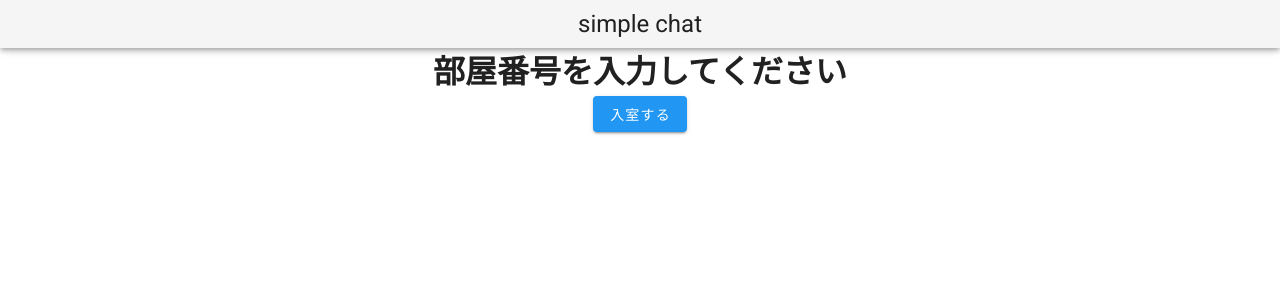
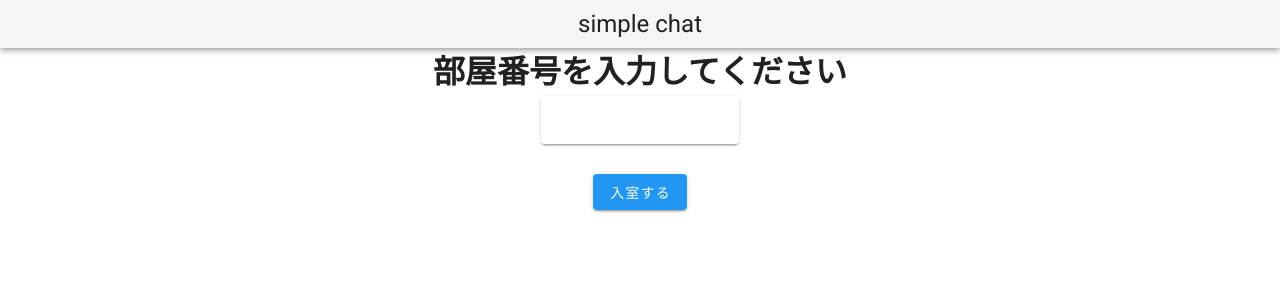
Before and after one commit to minuro/simple-chat, a Vue app: page / in a window 1280 px wide. Shown: the top 300 px of the page. Built offline with nearby package versions, Linux system fonts and the light colour scheme.

Commit message:
[update] topの入力フォーム作成

```diff
--- a/src/views/Top.vue
+++ b/src/views/Top.vue
@@ -2,19 +2,72 @@
   <v-container text-center>
     <v-layout row wrap justify-center>
       <v-flex xs12>
+        <v-alert
+        border="left"
+        colored-border
+        type="error"
+        elevation="2"
+        v-if="errorMessage"
+        >
+          {{errorMessage}}
+        </v-alert>
+      </v-flex>
+      <v-flex xs12>
         <h1>部屋番号を入力してください</h1>
-        <router-link :to="{ name: 'room' }">
-          <v-btn color="info" min-width="80px">
-            入室する
-          </v-btn>
-        </router-link>
+      </v-flex>
+      <v-flex xs6 sm4 md2>
+        <v-text-field
+        class="text-field"
+        maxlength="4"
+        solo
+        single-line
+        v-model="roomNo"
+        />
+        <v-btn color="info" min-width="80px" @click="joinRoom">
+          入室する
+        </v-btn>
       </v-flex>
     </v-layout>
   </v-container>
 </template>
 
+<script>
+export default {
+  data() {
+    return{
+      errorMessage: '',
+      roomNo: ''
+    }
+  },
+  methods: {
+    joinRoom(){
+      this.errorMessage = this.checkInput(this.roomNo)
+      if(!this.errorMessage){
+        this.$router.push({name: 'room'})
+      }
+    },
+    checkInput(num){
+      if(!num){
+        return '部屋番号を入力してください'
+      }
+      if(num.length != 4){
+        return '4文字で入力してください'
+      }
+      if(/\D/g.test(num)){
+        return '数字で入力してください'
+      }
+
+      return ''
+    }
+  }
+}
+</script>
+
 <style lang="scss">
 a {
   text-decoration: none;
 }
+.text-field input{
+  text-align: center;
+}
 </style>
```
